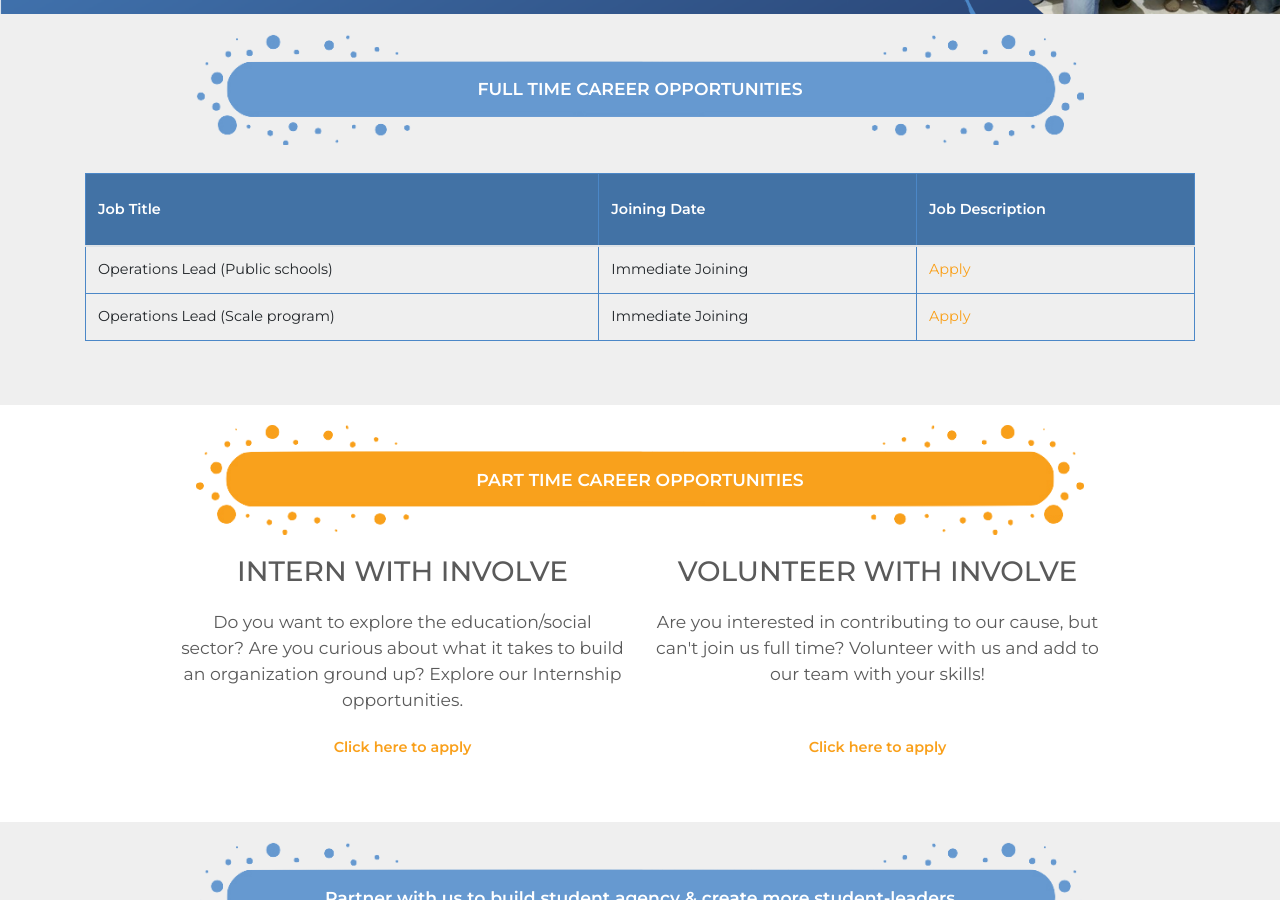
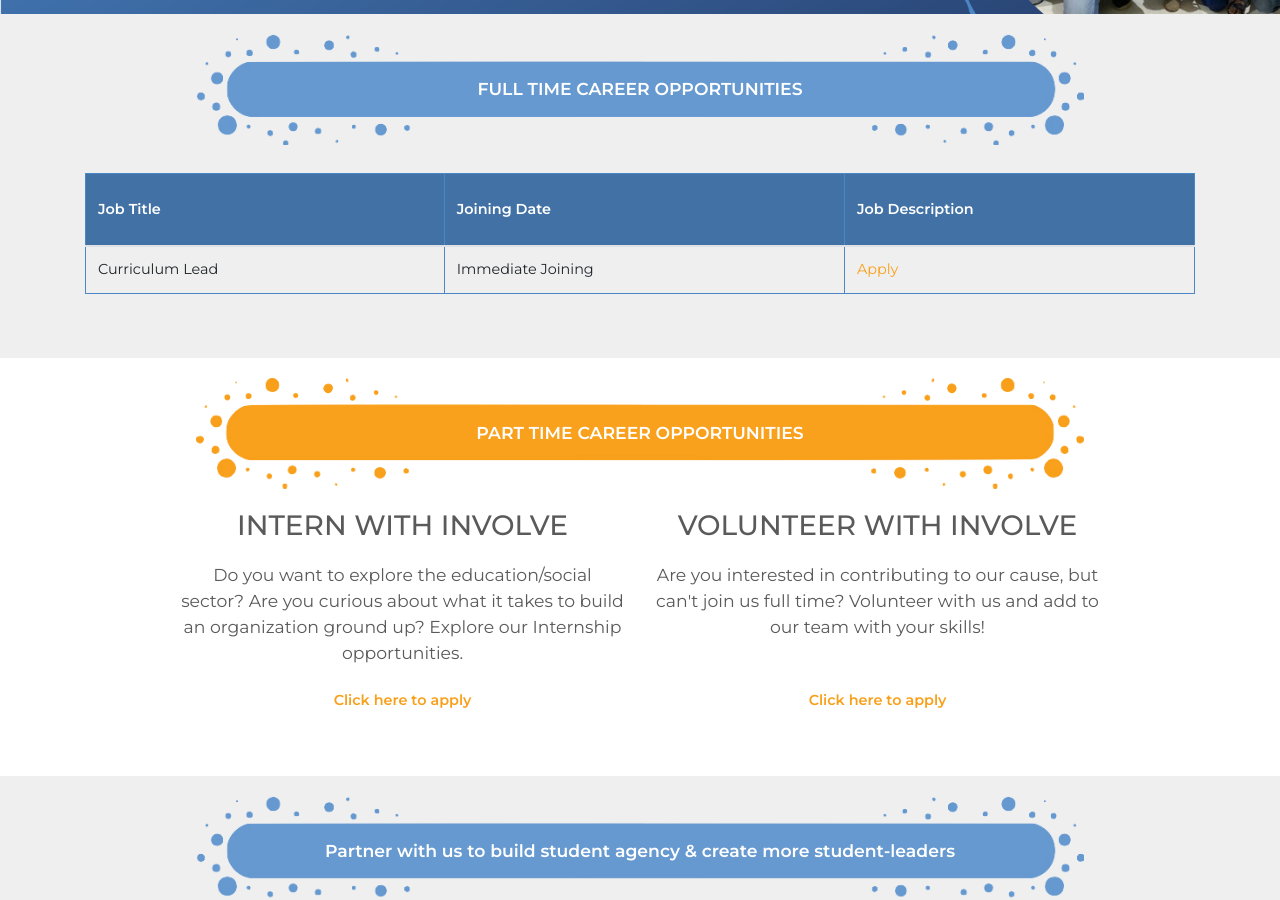
Before and after one commit to Involve-Edu/involveedupublic, a Jekyll site: the page built from get-involved.md, in a window 1280 px wide and 900 px high, scrolled down 402 px. Built offline with Jekyll 4.4.1, drawn with Linux system fonts in a browser that asks for light colours.

Commit message:
Updated_Job

```diff
--- a/_data/get-involved.yml
+++ b/_data/get-involved.yml
@@ -4,13 +4,10 @@
 carrers:
   title: FULL TIME CAREER OPPORTUNITIES
   jobs:
-    - title: Operations Lead (Public schools)
+
+    - title: Curriculum Lead
       date: Immediate Joining
-      description: https://docs.google.com/document/d/1peeG0HpSfH8XUNW12pHRH679lAplfy28XhPgkMNxAKM/edit?usp=sharing
-
-    - title: Operations Lead (Scale program)
-      date: Immediate Joining
-      description: https://docs.google.com/document/d/1ThTtau4m1nBUnz5D44yU9wGhsHHTatOCE7xRhwYjAmE/edit?usp=sharing
+      description: http://bit.ly/CurLead
   apply_link:
 
 part_time_carrers:
```
